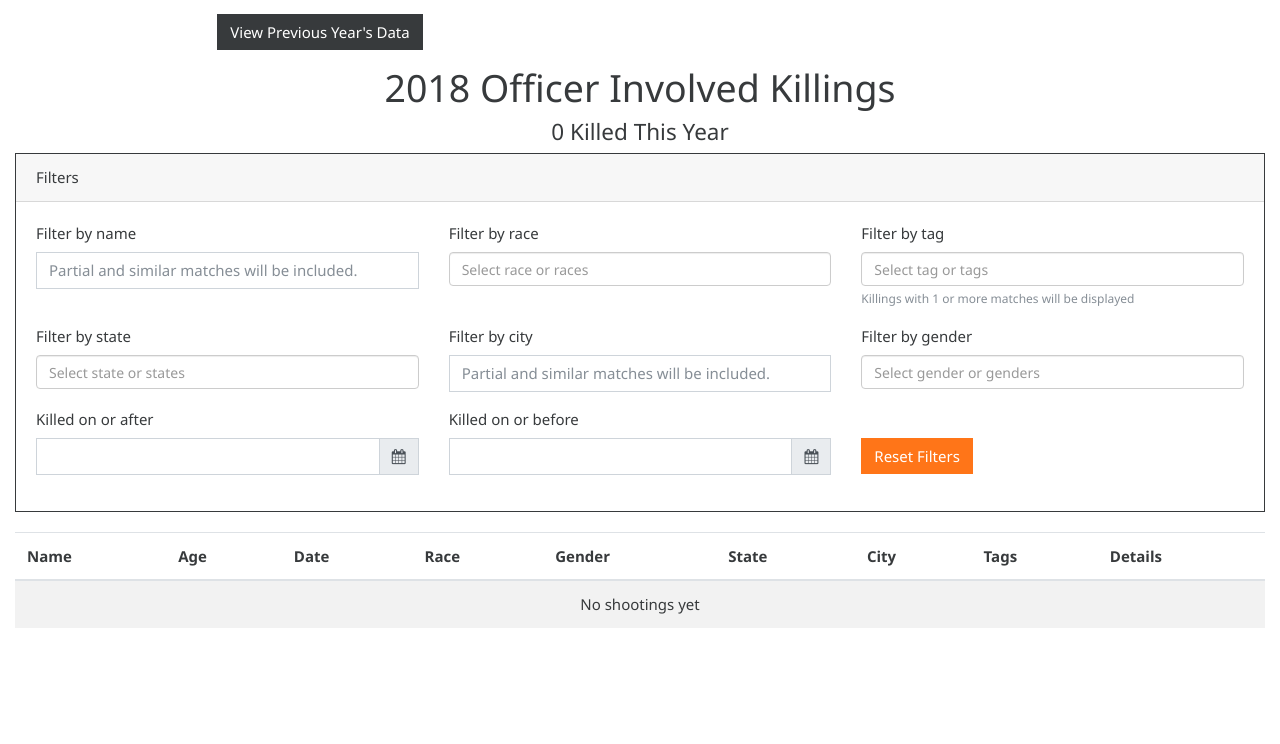
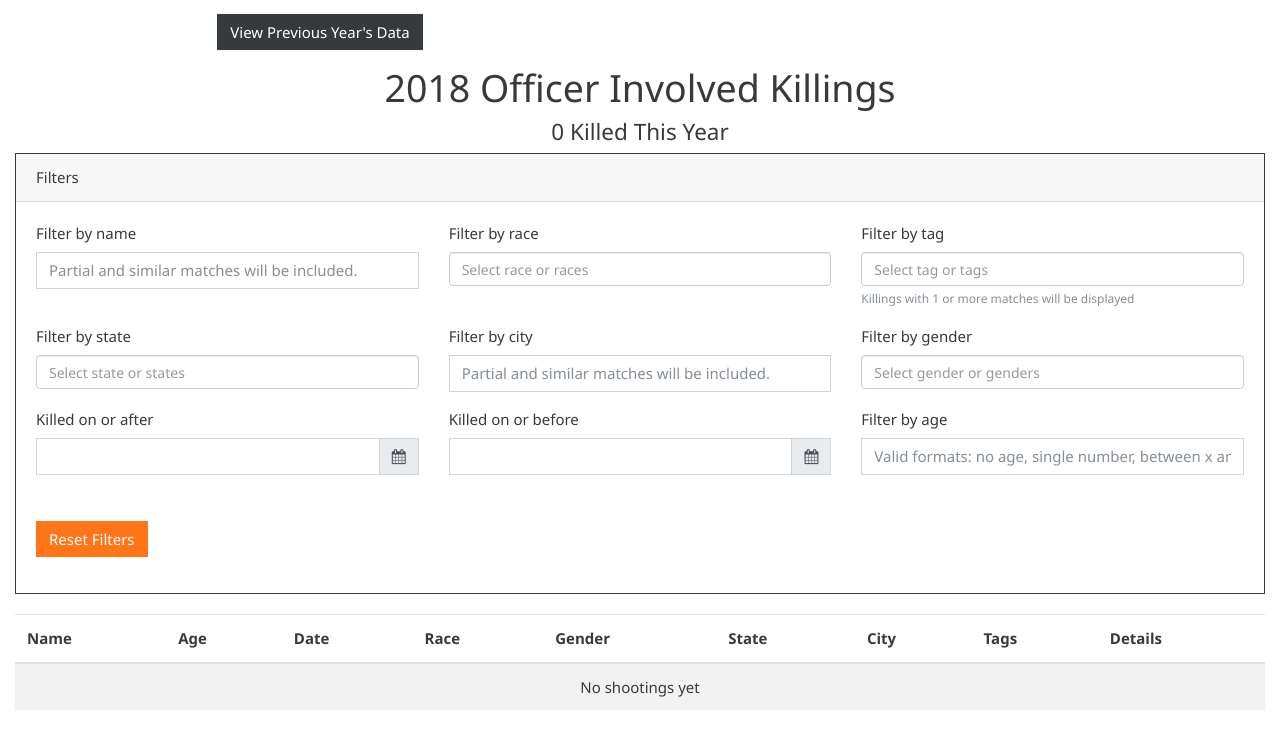
Before and after one commit to DumplingTechnologiesLLC/donutoperator, a Django app: page / in a window 1280 px wide. Shown: the part 56-800 px from the top of the page. Run offline with Django 3.2, Linux system fonts and the light colour scheme; data that the repository does not hold is empty; some libraries are stand-ins or nearby versions.

Commit message:
added number filter, removed video :

```diff
--- a/config/static/js/index.js
+++ b/config/static/js/index.js
@@ -64,6 +64,7 @@ var vue_app = new Vue({
         end_date: "", // populate by jQuery upon dp.change
         name: "", // two way binding for filter
         city: "", // two way binding for filter
+        age: "", //two way binding for filter
         displayed_video: "",
         displayed_shooting: {},
         races: RACES, // used for filling select2
@@ -140,6 +141,7 @@ var vue_app = new Vue({
             self.tags_selected = [];
             self.start_date = "";
             self.end_date = "";
+            self.age = "";
             $('#start_date').datetimepicker('clear');
             $('#end_date').datetimepicker('clear');
         },
@@ -299,6 +301,46 @@ var vue_app = new Vue({
                     }
                 })
             }
+            if (self.age.length != 0) {
+                if (!isNaN(self.age)) {
+                    displayed_shootings = displayed_shootings.filter(function(shooting) {
+                        if (self.age == shooting.age) {
+                            return true;
+                        }
+                    })
+                }
+                else if (self.age.toUpperCase() == "NO AGE") {
+                    displayed_shootings = displayed_shootings.filter(function(shooting) {
+                        if ("No Age" == shooting.age) {
+                            return true;
+                        }
+                    })
+                }
+                else if (self.age.indexOf("-") > -1) {
+                    // 1-15
+                    var ages = self.age.split("-")
+                    if (ages.length == 2 && !isNaN(ages[0] && !isNaN(ages[1]))) {
+                        displayed_shootings = displayed_shootings.filter(function(shooting) {
+                            if (ages[0] <= shooting.age && ages[1] >= shooting.age) {
+                                return true;
+                            }
+                        })
+                    }
+                }
+                else if (self.age.toLowerCase().indexOf("between") > -1 && self.age.toLowerCase().indexOf("and") > -1) {
+                    // between 1 and 15
+                    var age_string = self.age.toLowerCase();
+                    age_string = age_string.replace('between','')
+                    var ages = age_string.split("and")
+                    if (ages.length == 2 && !isNaN(ages[0] && !isNaN(ages[1]))) {
+                        displayed_shootings = displayed_shootings.filter(function(shooting) {
+                            if (ages[0] <= shooting.age && ages[1] >= shooting.age) {
+                                return true;
+                            }
+                        })
+                    }
+                }
+            }
             if (self.order_attribute != "") {
                 order_order = self.order[self.order_attribute]; // 1 for ascending, -1 for descending
                 if (order_order == 1) {
--- a/config/templates/roster/index.html
+++ b/config/templates/roster/index.html
@@ -94,6 +94,12 @@
                                 </div>
                             </div>
                             <div class="col-lg-4">
+                                <label>Filter by age</label>
+                                <input type="text" class="form-control" v-model="age" placeholder="Valid formats: no age, single number, between x and y, x - y ">
+                            </div>
+                        </div>
+                        <div class="form-group row">
+                            <div class="col-lg-12">
                                 <button type="button" class="btn btn-warning" v-on:click="resetFilters" style="margin-top:30px;">Reset Filters</button>
                             </div>
                         </div>
```
Also changed, not shown: config/templates/bodycam/bodycam_index.html (+0 -10 lines), config/templates/config/about.html (+8 -3 lines), config/static/masonjason.jpg (added).
